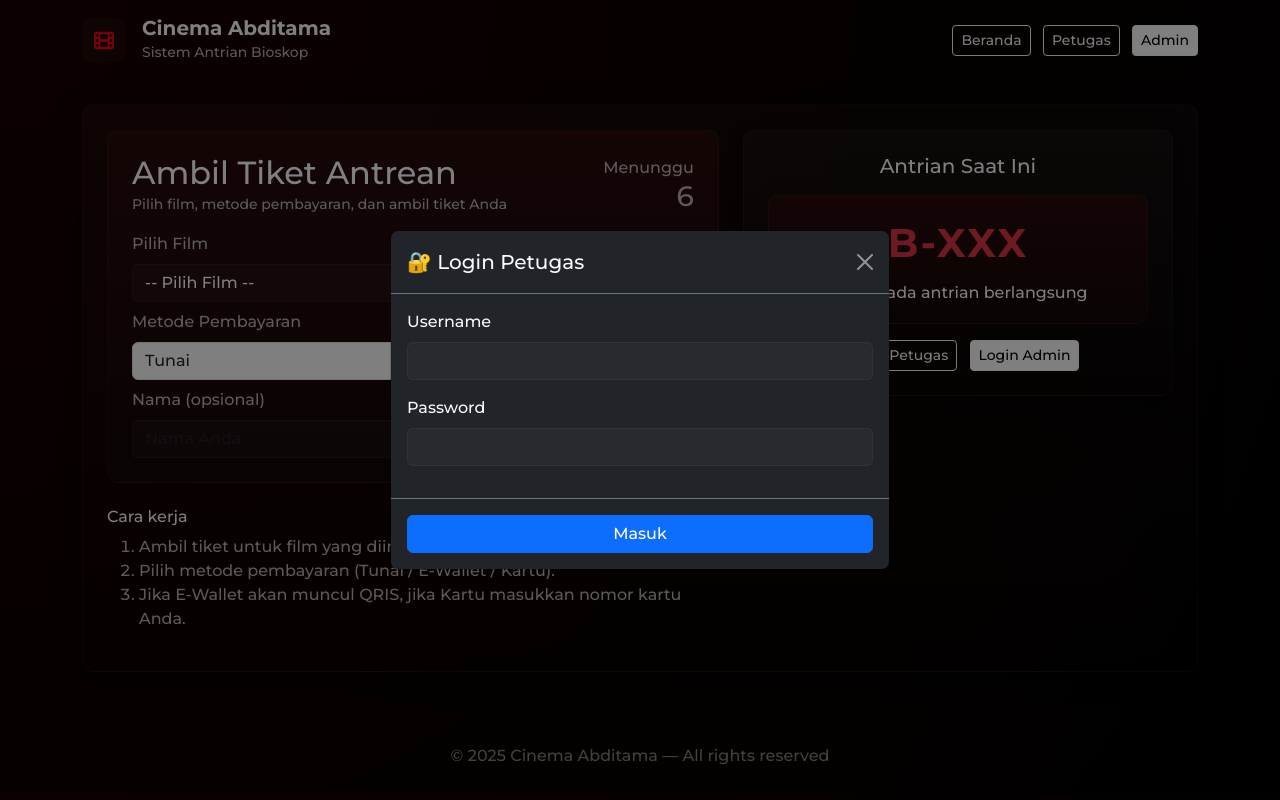
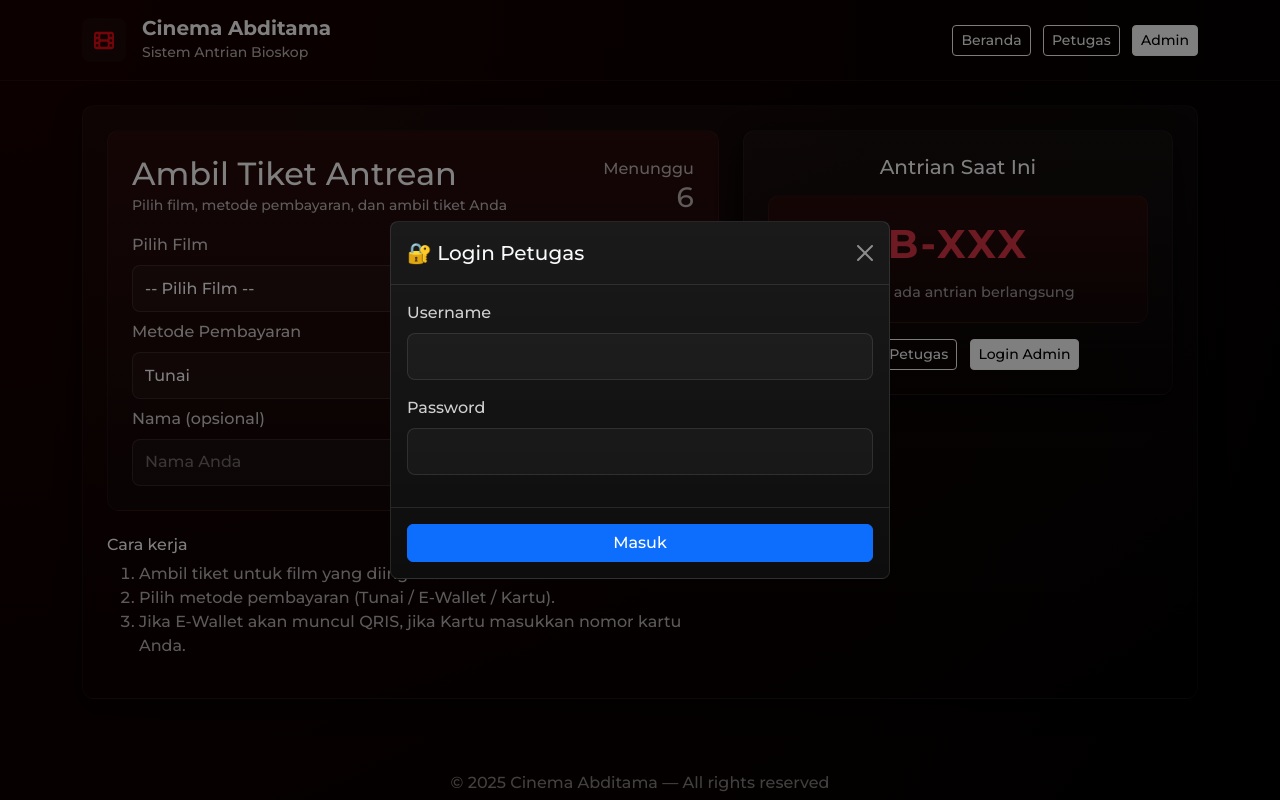
Before and after one commit to gufronsiregar/bioskop, a PHP site: page /index.php in a window 1280 px wide, after a click on "Panel Petugas". Run offline with PHP 8.4, Linux system fonts and the light colour scheme; data comes from the database, SQL or seed files in the repository.

Commit message:
Update header.php

```diff
--- a/inc/header.php
+++ b/inc/header.php
@@ -1,29 +1,239 @@
-<?php ?>
-<!doctype html>
+<!DOCTYPE html>
 <html lang="id">
 <head>
-  <meta charset="utf-8">
-  <meta name="viewport" content="width=device-width,initial-scale=1">
-  <title>Cinema Abditama - Antrian</title>
+    <meta charset="UTF-8">
+    <meta name="viewport" content="width=device-width, initial-scale=1.0">
+    <title>Cinema Abditama - Antrian Bioskop</title>
+
+    <!-- Bootstrap CSS -->
     <link href="https://cdn.jsdelivr.net/npm/bootstrap@5.3.0/dist/css/bootstrap.min.css" rel="stylesheet">
-  <link href="https://cdnjs.cloudflare.com/ajax/libs/font-awesome/6.5.0/css/all.min.css" rel="stylesheet">
-  <link href="https://fonts.googleapis.com/css2?family=Montserrat:wght@300;500;700&display=swap" rel="stylesheet">
-  <link rel="stylesheet" href="/antrian-bioskop-complete/assets/style.css">
+
+    <!-- Font Awesome -->
+    <link rel="stylesheet" href="https://cdnjs.cloudflare.com/ajax/libs/font-awesome/6.5.0/css/all.min.css">
+
+    <!-- Google Fonts -->
+    <link href="https://fonts.googleapis.com/css2?family=Montserrat:wght@300;500;700;800&display=swap" rel="stylesheet">
+
+    <!-- Custom CSS - Inline untuk memastikan ter-load -->
+    <style>
+        :root {
+            --red: #e50914;
+            --dark: #0b0b0b;
+            --muted: #9ca3af;
+        }
+
+        * {
+            box-sizing: border-box;
+        }
+
+        body.bg-dark-theme {
+            background: radial-gradient(circle at top left, #1a0000, #000);
+            font-family: 'Montserrat', sans-serif;
+            color: #fff;
+            min-height: 100vh;
+        }
+
+        .logo-circle {
+            width: 44px;
+            height: 44px;
+            border-radius: 8px;
+            background: rgba(255, 255, 255, 0.03);
+            display: flex;
+            align-items: center;
+            justify-content: center;
+            color: var(--red);
+        }
+
+        .card-ghost {
+            background: linear-gradient(180deg, rgba(255, 255, 255, 0.03), rgba(0, 0, 0, 0.06));
+            border: 1px solid rgba(255, 255, 255, 0.04);
+            color: #fff;
+            border-radius: 12px;
+            padding: 16px;
+            box-shadow: 0 8px 24px rgba(0, 0, 0, 0.6);
+        }
+
+        .ticket-btn {
+            background: linear-gradient(90deg, var(--red), #6f1010);
+            border: none;
+            border-radius: 12px;
+            padding: 12px 20px;
+            color: #fff;
+            font-weight: 700;
+            box-shadow: 0 10px 30px rgba(233, 9, 20, 0.2);
+            transition: all 0.3s ease;
+            cursor: pointer;
+        }
+
+        .ticket-btn:hover {
+            transform: translateY(-2px);
+            box-shadow: 0 12px 35px rgba(233, 9, 20, 0.3);
+        }
+
+        .ticket-card {
+            background: linear-gradient(180deg, #2a0b0b, #120606);
+            padding: 18px;
+            border-radius: 12px;
+            border: 1px solid rgba(255, 255, 255, 0.04);
+        }
+
+        .ticket-code {
+            font-size: 48px;
+            font-weight: 800;
+            color: var(--red);
+            letter-spacing: 2px;
+        }
+
+        .text-muted-ghost {
+            color: rgba(255, 255, 255, 0.7);
+        }
+
+        .form-control, .form-select {
+            background: rgba(255, 255, 255, 0.03);
+            border: 1px solid rgba(255, 255, 255, 0.1);
+            color: #fff;
+            padding: 0.65rem 0.75rem;
+            border-radius: 8px;
+        }
+
+        .form-control:focus, .form-select:focus {
+            background: rgba(255, 255, 255, 0.05);
+            border-color: var(--red);
+            color: #fff;
+            box-shadow: 0 0 0 0.25rem rgba(229, 9, 20, 0.25);
+            outline: 0;
+        }
+
+        .form-control::placeholder {
+            color: rgba(255, 255, 255, 0.4);
+        }
+
+        .form-select option {
+            background: #1a1a1a;
+            color: #fff;
+        }
+
+        .table td, .table th {
+            border-top: 1px solid rgba(255, 255, 255, 0.03);
+            color: #fff;
+            background: transparent;
+        }
+
+        .table {
+            color: #fff;
+        }
+
+        a.btn-light {
+            background: #fff;
+            color: #000;
+        }
+
+        .btn-outline-light:hover {
+            background: #fff;
+            color: #000;
+        }
+
+        .small-muted {
+            color: var(--muted);
+        }
+
+        .modal-content.bg-dark {
+            background: linear-gradient(180deg, #1a1a1a, #0d0d0d) !important;
+            border: 1px solid rgba(255, 255, 255, 0.1);
+        }
+
+        .border-secondary {
+            border-color: rgba(255, 255, 255, 0.1) !important;
+        }
+
+        .alert-danger {
+            background: rgba(220, 53, 69, 0.15);
+            border-color: rgba(220, 53, 69, 0.3);
+            color: #ff6b6b;
+        }
+
+        .alert-success {
+            background: rgba(25, 135, 84, 0.15);
+            border-color: rgba(25, 135, 84, 0.3);
+            color: #6dd194;
+        }
+
+        .alert-info {
+            background: rgba(13, 202, 240, 0.15);
+            border-color: rgba(13, 202, 240, 0.3);
+            color: #6edff6;
+        }
+
+        header {
+            border-bottom: 1px solid rgba(255, 255, 255, 0.05);
+        }
+
+        .btn {
+            transition: all 0.3s ease;
+        }
+
+        .ticket-meta {
+            color: rgba(255, 255, 255, 0.6);
+            font-size: 0.9rem;
+        }
+
+        /* Center Screen untuk Login */
+        .center-screen {
+            min-height: calc(100vh - 200px);
+            display: flex;
+            align-items: center;
+            justify-content: center;
+            padding: 20px;
+        }
+
+        /* Form styling khusus */
+        .form-label {
+            color: rgba(255, 255, 255, 0.8);
+            font-weight: 500;
+            margin-bottom: 0.5rem;
+        }
+
+        .form-control, .form-select {
+            transition: all 0.3s ease;
+        }
+
+        .form-control:hover, .form-select:hover {
+            border-color: rgba(229, 9, 20, 0.3);
+        }
+
+        code {
+            background: rgba(255, 255, 255, 0.05);
+            padding: 2px 6px;
+            border-radius: 4px;
+            font-size: 0.9em;
+        }
+
+        hr {
+            opacity: 0.1;
+        }
+    </style>
 </head>
 <body class="bg-dark-theme">
     <header class="py-3">
         <div class="container d-flex justify-content-between align-items-center">
             <div class="d-flex align-items-center gap-3">
-        <div class="logo-circle"><i class="fa-solid fa-film fa-lg"></i></div>
+                <div class="logo-circle">
+                    <i class="fa-solid fa-film fa-lg"></i>
+                </div>
                 <div>
                     <div class="h5 mb-0 text-white fw-bold">Cinema Abditama</div>
                     <small class="text-muted-ghost">Sistem Antrian Bioskop</small>
                 </div>
             </div>
             <nav>
-        <a href="/antrian-bioskop-complete/" class="btn btn-outline-light btn-sm me-2">Beranda</a>
-        <a href="/antrian-bioskop-complete/loket.php" class="btn btn-outline-light btn-sm me-2">Petugas</a>
-        <a href="/antrian-bioskop-complete/admin/login.php" class="btn btn-light btn-sm">Admin</a>
+                <?php
+                // Deteksi apakah di folder admin atau root
+                $is_admin = (strpos($_SERVER['PHP_SELF'], '/admin/') !== false);
+                $base = $is_admin ? '../' : '';
+                ?>
+                <a href="<?= $base ?>index.php" class="btn btn-outline-light btn-sm me-2">Beranda</a>
+                <a href="<?= $base ?>loket.php" class="btn btn-outline-light btn-sm me-2">Petugas</a>
+                <a href="<?= $base ?>admin/login.php" class="btn btn-light btn-sm">Admin</a>
             </nav>
         </div>
     </header>
```
Lines whose indentation alone changed are shown as unchanged.
